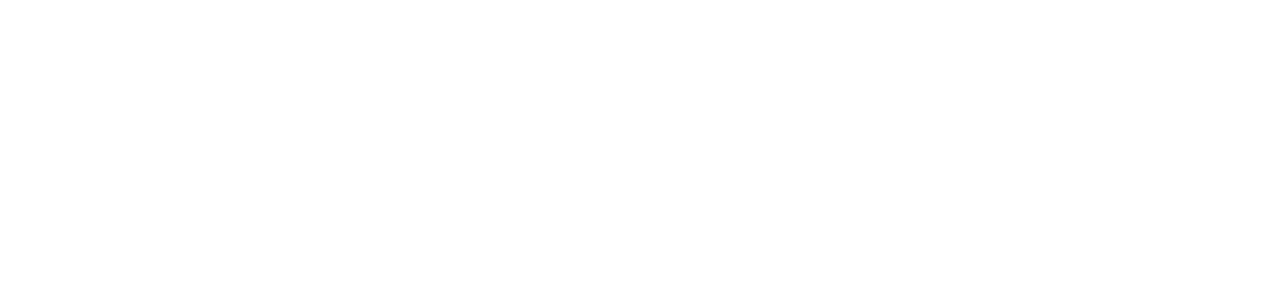
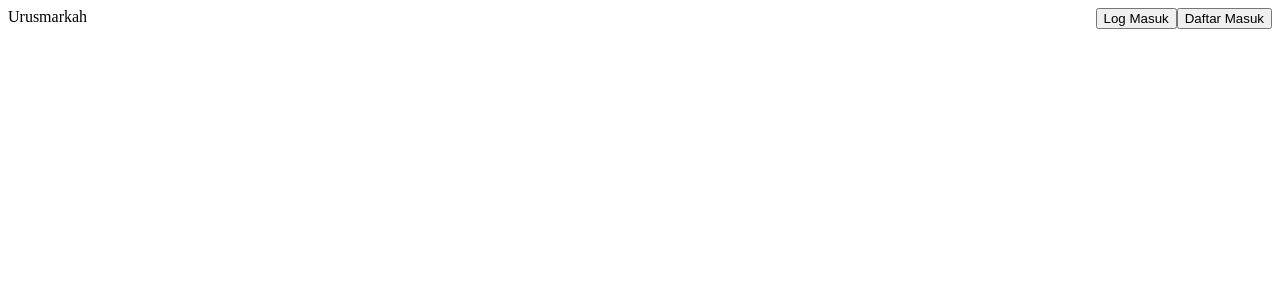
Before and after one commit to KhilfiKhairulAmin/urusmarkah-pelanggan, a React (Create React App) app: page / in a window 1280 px wide. Shown: the top 300 px of the page. Built offline with nearby package versions, Linux system fonts and the light colour scheme.

Commit message:
Laman Utama dibuat

```diff
--- a/src/App.js
+++ b/src/App.js
@@ -1,13 +1,12 @@
+import { useEffect, useState } from 'react';
 import { Outlet } from 'react-router-dom';
+import Utama from './halaman/utama';
 
 function App() {
-  const clock = (
-    <div>
-
-    </div>
-  )
   return (
-    clock
+    <span>
+      <Utama />
+    </span>
   )
 }
 
--- /dev/null
+++ b/src/halaman/senarai_akaun.js
@@ -0,0 +1,30 @@
+import { useEffect, useState } from 'react'
+
+export default function SenaraiAkaun () {
+
+    const [ senaraiNama, setSenaraiNama ] = useState([])
+
+    useEffect(() => {
+        fetch('http://localhost:5000/api/v1/pengguna/semua')
+        .then((response) => response.json())
+        .then(
+            (hasil) => {
+                setSenaraiNama(hasil)
+            }
+        )
+    }, [])
+
+    return (
+        <>
+            <ul>
+                {
+                    senaraiNama.map(nama => (
+                        <li key={nama._id}>
+                            {nama.nama} ({nama.emel})
+                        </li>
+                    ))
+                }
+            </ul>
+        </>
+    )
+}
--- /dev/null
+++ b/src/halaman/utama.js
@@ -0,0 +1,11 @@
+import { Outlet } from 'react-router-dom'
+import Pengepala from '../navigasi/butang/pengepala'
+
+export default function Utama () {
+    return (
+        <>
+            <Pengepala />
+            <Outlet />
+        </>
+    )
+}
--- a/src/index.js
+++ b/src/index.js
@@ -2,12 +2,19 @@
 import ReactDOMClient from 'react-dom/client';
 import App from './App';
 import { BrowserRouter, Route, Routes } from 'react-router-dom'
+import ButangNav from './navigasi/butang/butang';
+import SenaraiAkaun from './halaman/senarai_akaun';
 
 const container = document.getElementById('root');
 
-const root = ReactDOMClient.createRoot(container)
+const root = ReactDOMClient.createRoot(container);
 
 root.render(
   <BrowserRouter>
+    <Routes>
+      <Route path='/' element={<App />}>
+        <Route path='senarai' element={<SenaraiAkaun />} />
+      </Route>
+    </Routes>
   </BrowserRouter>
 )
--- /dev/null
+++ b/src/navigasi/butang/butang.js
@@ -0,0 +1,7 @@
+export default function ButangNav ({link, teks, ...props}) {
+    return (
+        <>
+            <button onClick={() => window.location.href = link}>{teks}</button>
+        </>
+    )
+}
--- /dev/null
+++ b/src/navigasi/butang/pengepala.js
@@ -0,0 +1,19 @@
+import { Link } from "react-router-dom";
+
+export default function Pengepala (props) {
+    return (
+        <span style={{
+            display: 'flex',
+            flexDirection: 'row'
+        }}>
+            <label>Urusmarkah</label>
+            <label style={{ flexGrow: '1'}}></label>
+            <Link to='/log_masuk'>
+                <button>Log Masuk</button>
+            </Link>
+            <Link to='/daftar_masuk'>
+                <button>Daftar Masuk</button>
+            </Link>
+        </span>
+    )
+}
```
